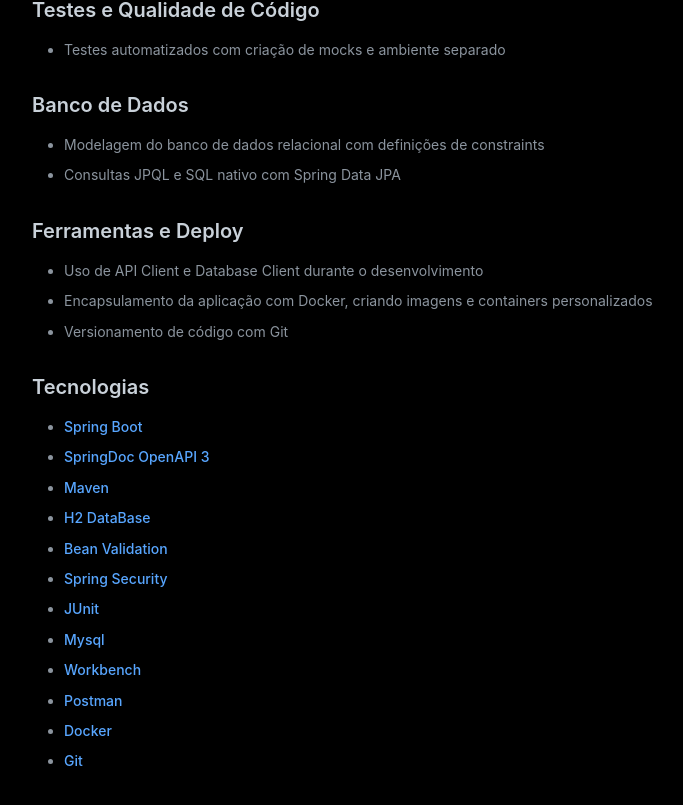
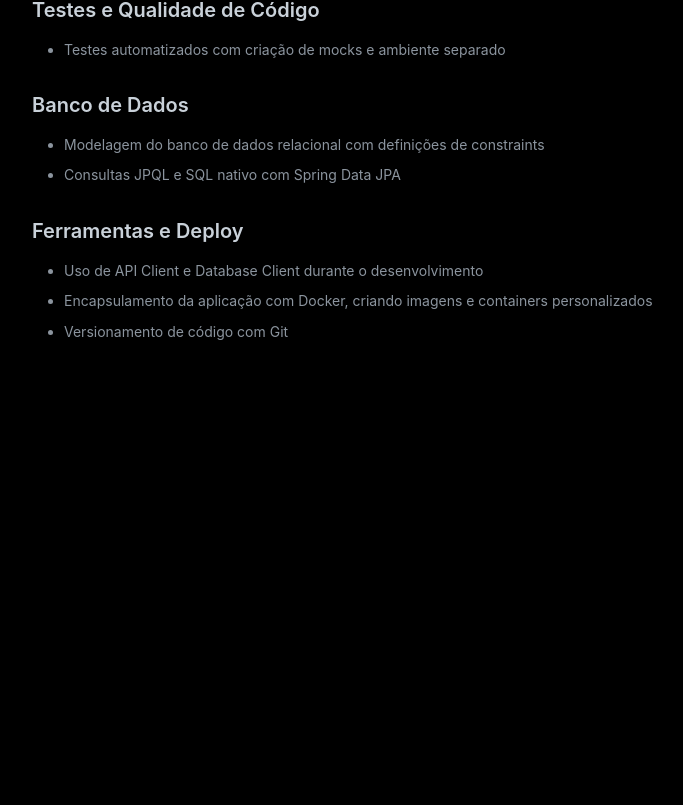
Before and after one commit to GustavoDaMassa/PortifolioSite, a React (Vite) app: page /PortifolioSite/medias in a window 1280 px wide. Shown: the part 4280-5085 px from the top of the page, without its empty margins (140-823 px from the left). After the commit the page ends 4695 px from the top, so only its background shows below. Built offline with nearby package versions, Linux system fonts and the light colour scheme.

Commit message:
refactor: remove technologies section from API pages

```diff
--- a/src/pages/FinanceAPI/FinanceAPI.jsx
+++ b/src/pages/FinanceAPI/FinanceAPI.jsx
@@ -155,75 +155,6 @@
               <li key={index}>{item}</li>
             ))}
           </ul>
-
-          <h3>{t('financeAPI.praticas.tecnologias.title')}</h3>
-          <ul>
-            <li>
-              <a href="https://spring.io/projects/spring-boot" target="_blank" rel="noopener noreferrer">
-                Spring Boot
-              </a>
-            </li>
-            <li>
-              <a href="https://maven.apache.org/" target="_blank" rel="noopener noreferrer">
-                Maven
-              </a>
-            </li>
-            <li>
-              <a href="https://beanvalidation.org/" target="_blank" rel="noopener noreferrer">
-                Bean Validation
-              </a>
-            </li>
-            <li>
-              <a href="https://docs.spring.io/spring-security/reference/index.html" target="_blank" rel="noopener noreferrer">
-                Spring Security
-              </a>
-            </li>
-            <li>
-              <a href="https://junit.org/junit5/" target="_blank" rel="noopener noreferrer">
-                JUnit
-              </a>
-            </li>
-            <li>
-              <a href="https://postman.com/" target="_blank" rel="noopener noreferrer">
-                Postman
-              </a>
-            </li>
-            <li>
-              <a href="https://www.docker.com/products/docker-hub/" target="_blank" rel="noopener noreferrer">
-                Docker
-              </a>
-            </li>
-            <li>
-              <a href="https://git-scm.com/" target="_blank" rel="noopener noreferrer">
-                Git
-              </a>
-            </li>
-            <li>
-              <a href="https://docs.spring.io/spring-framework/reference/web/webflux-webclient.html" target="_blank" rel="noopener noreferrer">
-                Spring WebClient
-              </a>
-            </li>
-            <li>
-              <a href="https://kafka.apache.org/" target="_blank" rel="noopener noreferrer">
-                Kafka
-              </a>
-            </li>
-            <li>
-              <a href="https://graphql.org/" target="_blank" rel="noopener noreferrer">
-                GraphQL
-              </a>
-            </li>
-            <li>
-              <a href="https://www.pluggy.ai/" target="_blank" rel="noopener noreferrer">
-                Pluggy
-              </a>
-            </li>
-            <li>
-              <a href="https://www.postgresql.org/" target="_blank" rel="noopener noreferrer">
-                PostgreSQL
-              </a>
-            </li>
-          </ul>
         </div>
       </main>
     </Layout>
--- a/src/pages/MediasAPI/MediasAPI.jsx
+++ b/src/pages/MediasAPI/MediasAPI.jsx
@@ -155,70 +155,6 @@
               <li key={index}>{item}</li>
             ))}
           </ul>
-
-          <h3>{t('mediasAPI.praticas.tecnologias.title')}</h3>
-          <ul>
-            <li>
-              <a href="https://spring.io/projects/spring-boot" target="_blank" rel="noopener noreferrer">
-                Spring Boot
-              </a>
-            </li>
-            <li>
-              <a href="https://springdoc.org/v2/#spring-webflux-support" target="_blank" rel="noopener noreferrer">
-                SpringDoc OpenAPI 3
-              </a>
-            </li>
-            <li>
-              <a href="https://maven.apache.org/" target="_blank" rel="noopener noreferrer">
-                Maven
-              </a>
-            </li>
-            <li>
-              <a href="https://www.h2database.com/html/main.html" target="_blank" rel="noopener noreferrer">
-                H2 DataBase
-              </a>
-            </li>
-            <li>
-              <a href="https://beanvalidation.org/" target="_blank" rel="noopener noreferrer">
-                Bean Validation
-              </a>
-            </li>
-            <li>
-              <a href="https://docs.spring.io/spring-security/reference/index.html" target="_blank" rel="noopener noreferrer">
-                Spring Security
-              </a>
-            </li>
-            <li>
-              <a href="https://junit.org/junit5/" target="_blank" rel="noopener noreferrer">
-                JUnit
-              </a>
-            </li>
-            <li>
-              <a href="https://dev.mysql.com/downloads/" target="_blank" rel="noopener noreferrer">
-                Mysql
-              </a>
-            </li>
-            <li>
-              <a href="https://www.mysql.com/products/workbench/" target="_blank" rel="noopener noreferrer">
-                Workbench
-              </a>
-            </li>
-            <li>
-              <a href="https://postman.com/" target="_blank" rel="noopener noreferrer">
-                Postman
-              </a>
-            </li>
-            <li>
-              <a href="https://www.docker.com/products/docker-hub/" target="_blank" rel="noopener noreferrer">
-                Docker
-              </a>
-            </li>
-            <li>
-              <a href="https://git-scm.com/" target="_blank" rel="noopener noreferrer">
-                Git
-              </a>
-            </li>
-          </ul>
         </div>
       </main>
     </Layout>
```
